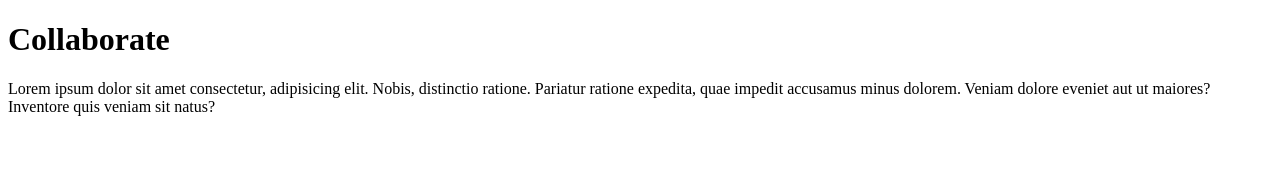
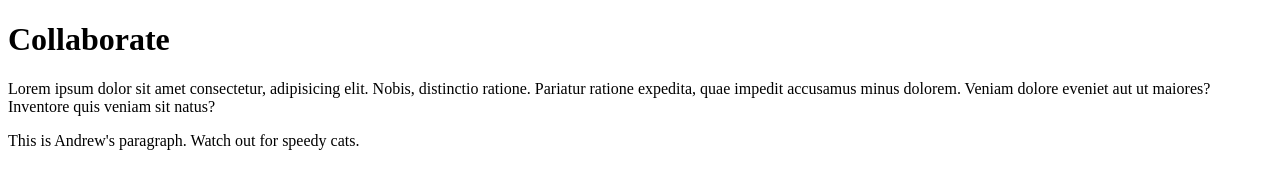
Before and after one commit to bremess/group1, a plain HTML site: page index.html in a window 1280 px wide. Drawn offline with Linux system fonts and the light colour scheme.

Commit message:
Update index.html for Andrew

```diff
--- a/index.html
+++ b/index.html
@@ -10,5 +10,6 @@
              distinctio ratione. Pariatur ratione expedita, quae impedit accusamus
               minus dolorem. Veniam dolore eveniet aut ut maiores? Inventore quis
               veniam sit natus?</p>
+        <p>This is Andrew's paragraph. Watch out for speedy cats.</p>
     </body>
 </html>
```
